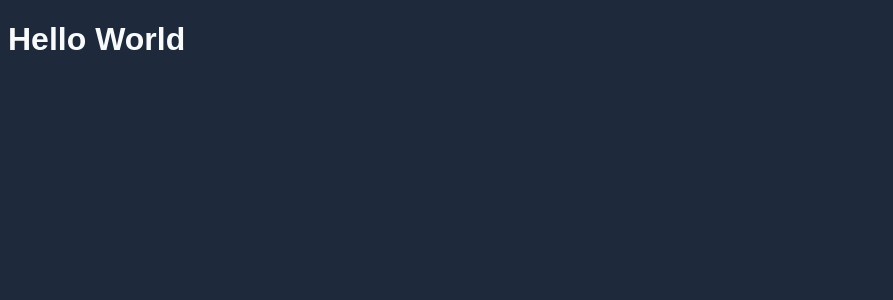
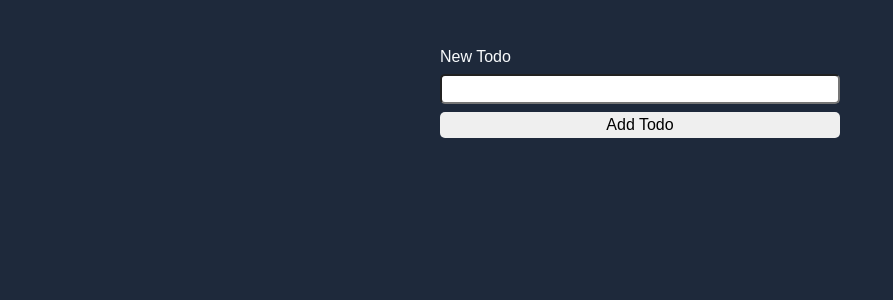
Before and after one commit to apcurran/react-vite-todo-list, a React (Vite) app: page / in a window 1280 px wide. Shown: the top 300 px of the page, without its empty margins (0-893 px from the left). Built offline with nearby package versions, Linux system fonts and the light colour scheme.

Commit message:
Base JSX and styling for todo form

```diff
--- a/src/App.jsx
+++ b/src/App.jsx
@@ -1,8 +1,11 @@
 // import { useState } from "react";
+import NewTodoForm from "./components/new-todo-form/NewTodoForm";
 
 function App() {
     return (
-        <h1>Hello World</h1>
+        <div className="wrapper">
+            <NewTodoForm />
+        </div>
     );
 }
 
--- /dev/null
+++ b/src/components/new-todo-form/NewTodoForm.css
@@ -0,0 +1,24 @@
+@scope (.todos-form-section) {
+    /* apply scope root styles */
+    :scope {
+        margin-top: 3rem;
+        display: flex;
+        flex-direction: column;
+    }
+
+    input {
+        margin-top: .5rem;
+        padding: .25rem;
+        border-radius: 5px;
+        font-size: 1rem;
+    }
+
+    button {
+        margin-top: .5rem;
+        border: none;
+        font-size: 1rem;
+        padding-block: .25rem;
+        border-radius: 5px;
+        cursor: pointer;
+    }
+}
--- a/src/components/new-todo-form/NewTodoForm.jsx
+++ b/src/components/new-todo-form/NewTodoForm.jsx
@@ -1,6 +1,12 @@
+import "./NewTodoForm.css";
+
 function NewTodoForm() {
     return (
-
+        <section className="todos-form-section">
+            <label htmlFor="new-todo">New Todo</label>
+            <input type="text" name="new-todo" id="new-todo" />
+            <button>Add Todo</button>
+        </section>
     );
 }
 
--- a/src/index.css
+++ b/src/index.css
@@ -7,3 +7,8 @@ body {
   background-color: #1e293b;
   color: #f8fafc;
 }
+
+.wrapper {
+  width: min(90%, 25rem);
+  margin-inline: auto;
+}
```
